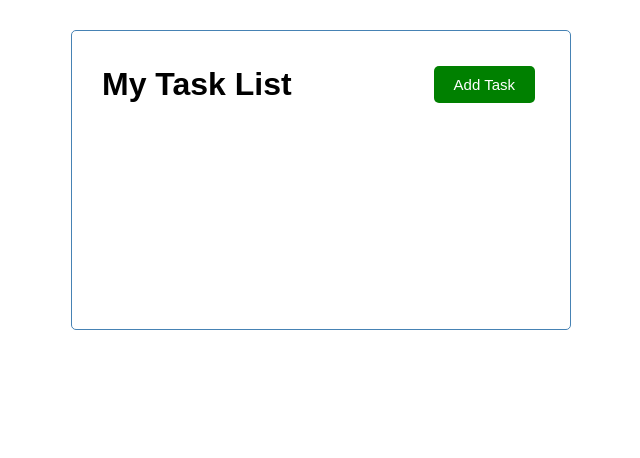
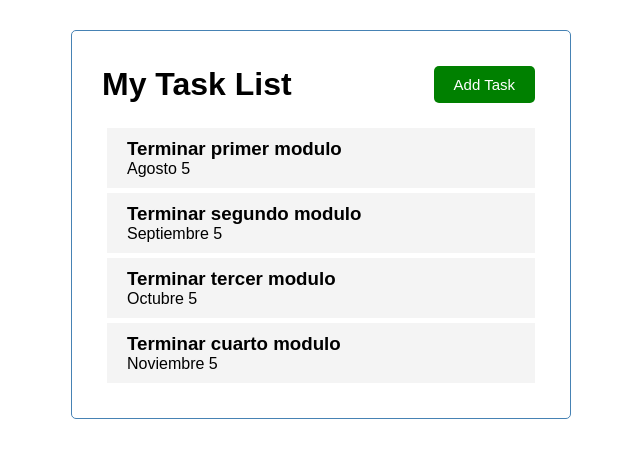
Before and after one commit to tatiana-programacion/task-list, an Angular app: page / in a window 1280 px wide. Shown: the top 458 px of the page, without its empty margins (319-959 px from the left). Built offline with nearby package versions, Linux system fonts and the light colour scheme.

Commit message:
Lista de items

```diff
--- a/src/app/app.component.html
+++ b/src/app/app.component.html
@@ -1,3 +1,4 @@
 <div class="container">
   <app-header></app-header>
+  <app-tasks></app-tasks>
 </div>
--- a/src/app/app.module.ts
+++ b/src/app/app.module.ts
@@ -4,12 +4,16 @@
 import { AppComponent } from './app.component';
 import { HeaderComponent } from './components/header/header.component';
 import { ButtonComponent } from './components/button/button.component';
+import { TasksComponent } from './components/tasks/tasks.component';
+import { TasksItemComponent } from './components/tasks-item/tasks-item.component';
 
 @NgModule({
   declarations: [
     AppComponent,
     HeaderComponent,
-    ButtonComponent
+    ButtonComponent,
+    TasksComponent,
+    TasksItemComponent
   ],
   imports: [
     BrowserModule
--- /dev/null
+++ b/src/app/components/tasks-item/tasks-item.component.css
@@ -0,0 +1,16 @@
+.task {
+    background-color: #f4f4f4;
+    margin: 5px;
+    padding: 10px 20px;
+    cursor: pointer;
+}
+
+.task.reminder {
+    border-left: 5px solid green;
+}
+
+.task h3 {
+    display: flex;
+    align-items: center;
+    justify-content: space-between;
+}
--- /dev/null
+++ b/src/app/components/tasks-item/tasks-item.component.html
@@ -0,0 +1,4 @@
+<div class="task">
+    <h3>{{task.text}}</h3>
+    <p>{{task.day}}</p>
+</div>
--- /dev/null
+++ b/src/app/components/tasks-item/tasks-item.component.ts
@@ -0,0 +1,18 @@
+import { Component, OnInit, Input } from '@angular/core';
+import { Task } from 'src/app/Task';
+import { TASKS } from 'src/app/mock-tasks';
+
+@Component({
+  selector: 'app-tasks-item',
+  templateUrl: './tasks-item.component.html',
+  styleUrls: ['./tasks-item.component.css']
+})
+export class TasksItemComponent implements OnInit {
+  @Input() task: Task = TASKS[0];
+
+  constructor() { }
+
+  ngOnInit(): void {
+  }
+
+}
--- /dev/null
+++ b/src/app/components/tasks/tasks.component.html
@@ -0,0 +1,6 @@
+<app-tasks-item
+    *ngFor="let task of tasks"
+    [task] = "task"
+>
+
+</app-tasks-item>
--- /dev/null
+++ b/src/app/components/tasks/tasks.component.ts
@@ -0,0 +1,18 @@
+import { Component, OnInit } from '@angular/core';
+import { Task } from 'src/app/Task';
+import { TASKS } from 'src/app/mock-tasks';
+
+@Component({
+  selector: 'app-tasks',
+  templateUrl: './tasks.component.html',
+  styleUrls: ['./tasks.component.css']
+})
+export class TasksComponent implements OnInit {
+  tasks: Task[] = TASKS;
+
+  constructor() { }
+
+  ngOnInit(): void {
+  }
+
+}
```
Also changed, not shown: src/app/components/tasks/tasks.component.css (added).
